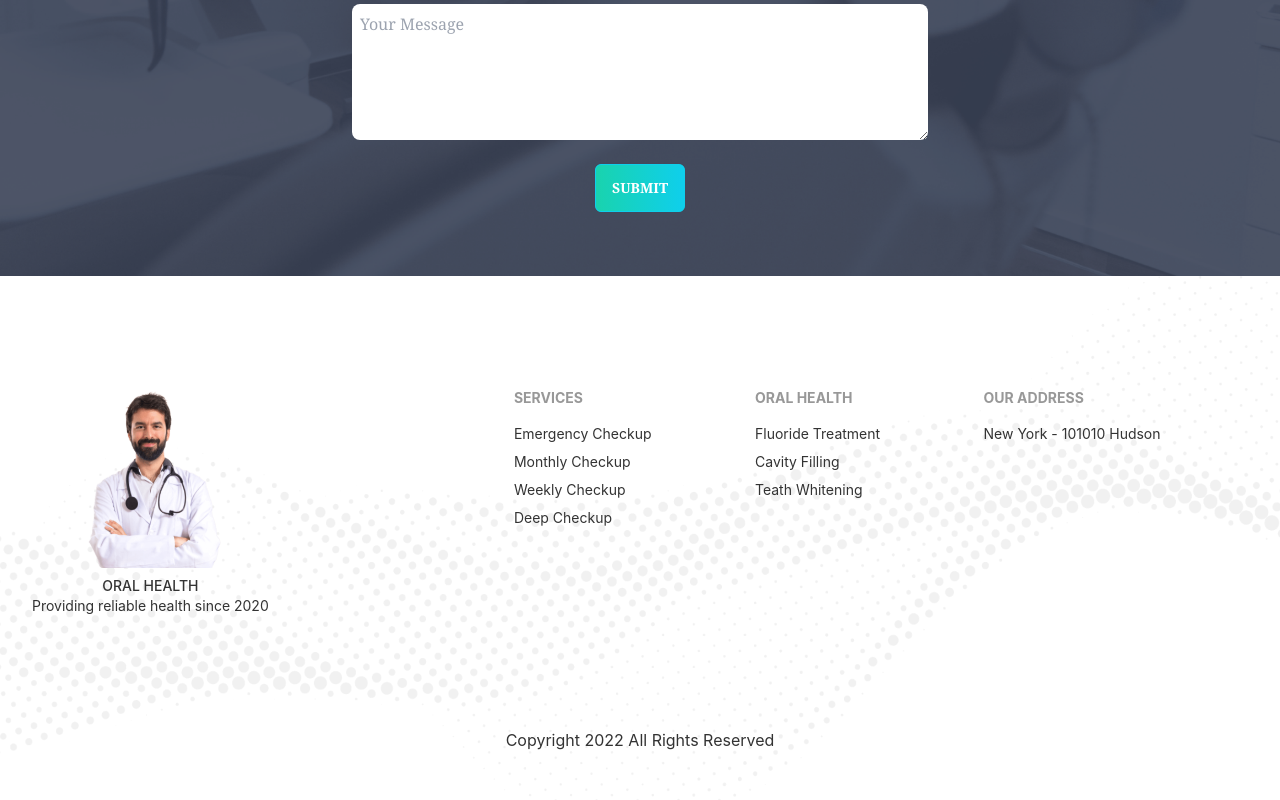
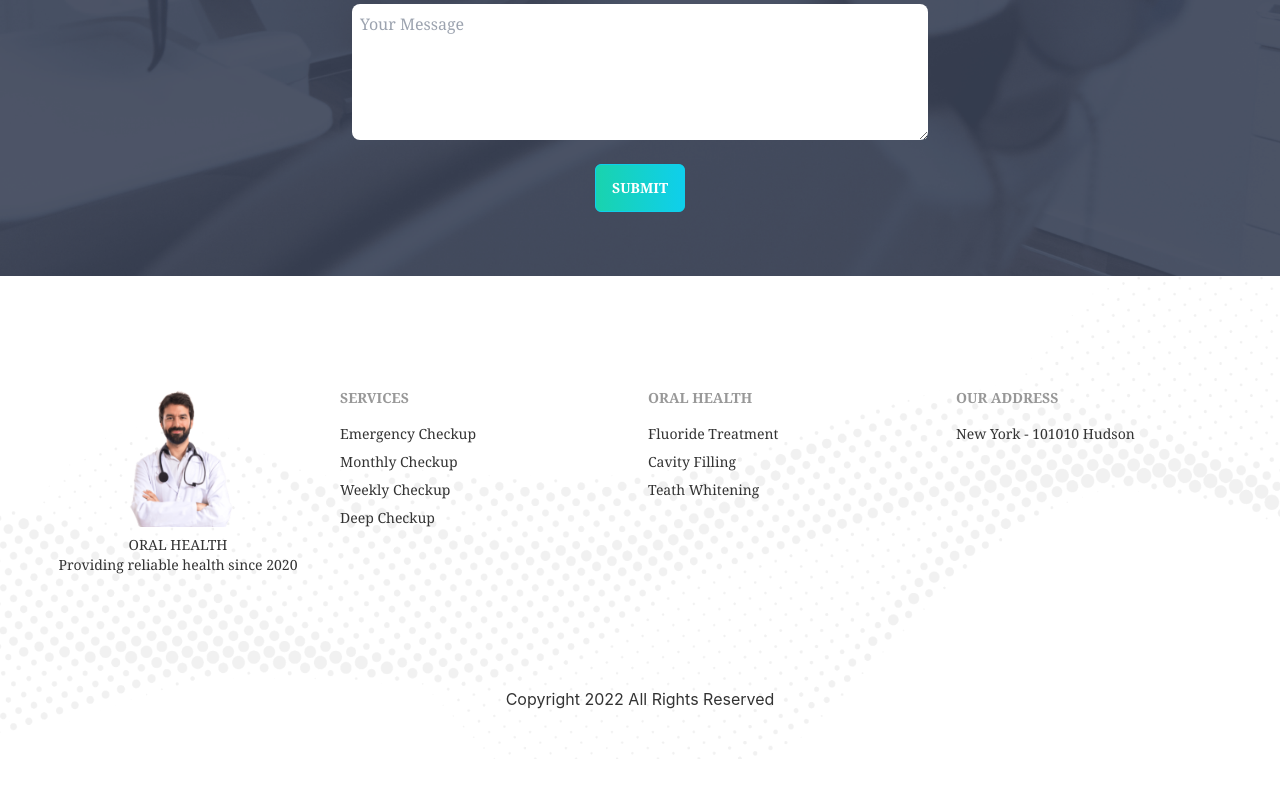
Before and after one commit to CodeWithShamim/doctors-portal-client, a React (Create React App) app: page / in a window 1280 px wide. Shown: the part 3934-4734 px from the top of the page. After the commit the page ends 4693 px from the top, so only its background shows below. Built offline with nearby package versions, Linux system fonts and the light colour scheme.

Commit message:
footer udpate

```diff
--- a/src/components/Home/Services/Service.js
+++ b/src/components/Home/Services/Service.js
@@ -14,7 +14,7 @@ const Service = () => {
         "Lorem Ipsum is simply dummy printing and typesetting indust Ipsum has been the",
     },
     {
-      id: 1,
+      id: 2,
       img: cavity,
       title: "Cavity Filling",
       description:
--- a/src/components/Shared/Footer.js
+++ b/src/components/Shared/Footer.js
@@ -15,11 +15,11 @@ const Footer = () => {
         backgroundSize: "cover",
       }}
     >
-      <footer class="footer p-8 bg-transparent text-base-content py-28">
+      <footer className="footer p-8 bg-transparent text-base-content py-28 flex flex-col md:flex-row font-serif">
         {/* ____________logo____________ */}
 
-        <div>
-          <img className="w-1/2 h-full ml-6" src={doctor} alt="logo" />
+        <div className="flex flex-col items-center content-center basis-1/4">
+          <img className="w-1/2 h-full" src={doctor} alt="logo" />
           <p>
             <span className="text-md font-medium">ORAL HEALTH</span>
             <br />
@@ -28,8 +28,8 @@ const Footer = () => {
         </div>
 
         {/* __________service item____________ */}
-        <div>
-          <span class="footer-title">SERVICES</span>
+        <div className="basis-1/4">
+          <span className="footer-title">SERVICES</span>
           <Link to="" className="link link-hover">
             Emergency Checkup
           </Link>
@@ -44,8 +44,8 @@ const Footer = () => {
           </Link>
         </div>
         {/* ____________company name_____________ */}
-        <div>
-          <span class="footer-title">ORAL HEALTH</span>
+        <div className="basis-1/4">
+          <span className="footer-title">ORAL HEALTH</span>
           <Link to="" className="link link-hover">
             Fluoride Treatment
           </Link>
@@ -57,8 +57,8 @@ const Footer = () => {
           </Link>
         </div>
         {/* _________address____________ */}
-        <div>
-          <span class="footer-title">OUR ADDRESS</span>
+        <div className="basis-1/4">
+          <span className="footer-title">OUR ADDRESS</span>
           <Link to="" className="link link-hover">
             New York - 101010 Hudson
           </Link>
```
